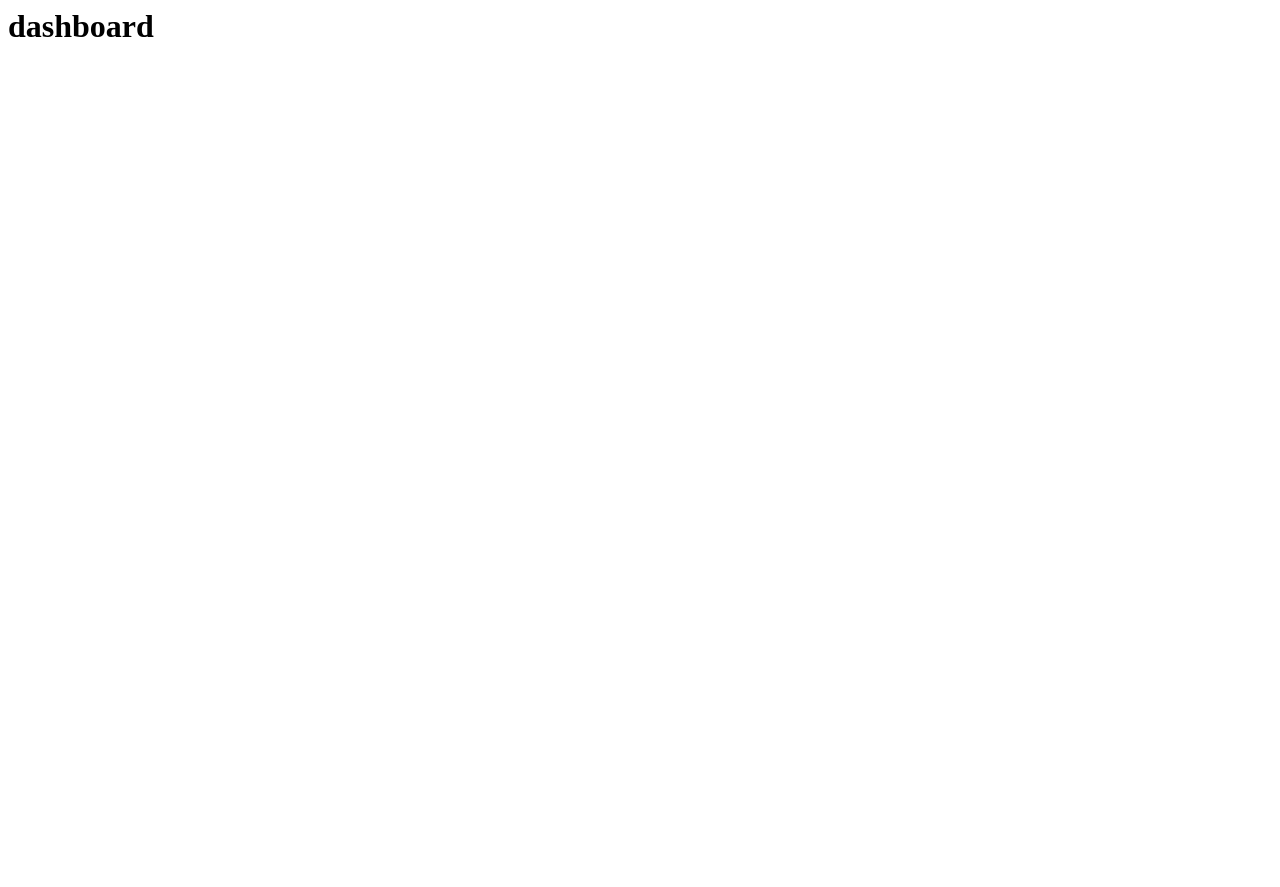
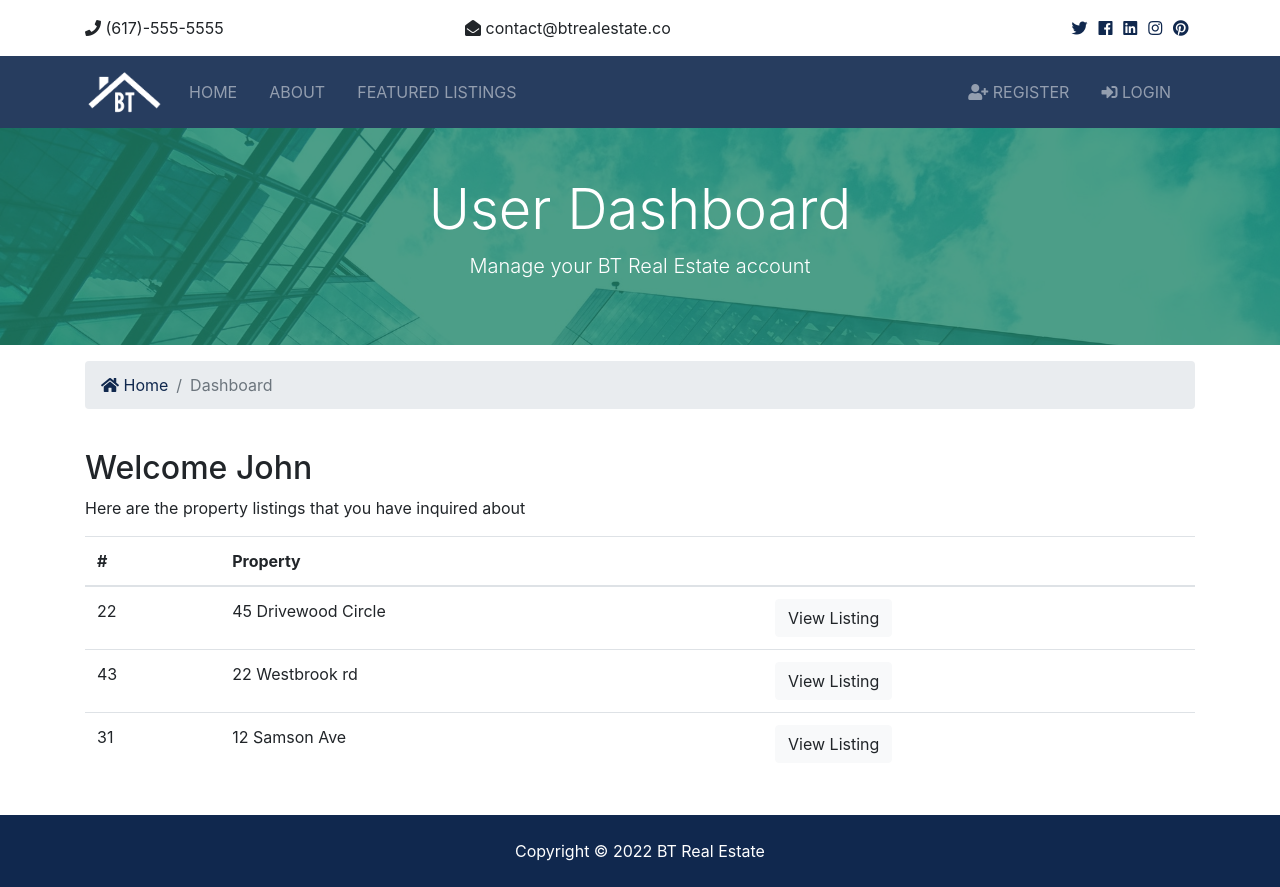
Before and after one commit to coffmanjrp/django-bt-real-estate, a Django app: page /accounts/dashboard in a window 1280 px wide. Before the commit the page is almost empty. Before the commit the page ends 37 px from the top, so only its background shows below. Run offline with Django 4.2, Linux system fonts and the light colour scheme; some libraries are stand-ins or nearby versions.

Commit message:
Logout and navbar auth links

```diff
--- a/accounts/views.py
+++ b/accounts/views.py
@@ -59,7 +59,10 @@ def login(request):
 
 
 def logout(request):
-    return redirect('index.html')
+    if request.method == 'POST':
+        auth.logout(request)
+        messages.success(request, 'You are now logged out')
+        return redirect('index')
 
 
 def dashboard(request):
--- a/templates/accounts/dashboard.html
+++ b/templates/accounts/dashboard.html
@@ -1 +1,73 @@
-<h1>dashboard</h1>
+{% extends 'base.html' %} {% block content %}
+
+<section id="showcase-inner" class="py-5 text-white">
+  <div class="container">
+    <div class="row text-center">
+      <div class="col-md-12">
+        <h1 class="display-4">User Dashboard</h1>
+        <p class="lead">Manage your BT Real Estate account</p>
+      </div>
+    </div>
+  </div>
+</section>
+
+<!-- Breadcrumb -->
+<section id="bc" class="mt-3">
+  <div class="container">
+    <nav aria-label="breadcrumb">
+      <ol class="breadcrumb">
+        <li class="breadcrumb-item">
+          <a href="{% url 'index' %}"> <i class="fas fa-home"></i> Home</a>
+        </li>
+        <li class="breadcrumb-item active">Dashboard</li>
+      </ol>
+    </nav>
+  </div>
+</section>
+
+<!-- Alerts -->
+{% include 'partials/_alerts.html' %}
+
+<section id="dashboard" class="py-4">
+  <div class="container">
+    <div class="row">
+      <div class="col-md-12">
+        <h2>Welcome John</h2>
+        <p>Here are the property listings that you have inquired about</p>
+        <table class="table">
+          <thead>
+            <tr>
+              <th scope="col">#</th>
+              <th scope="col">Property</th>
+              <th></th>
+            </tr>
+          </thead>
+          <tbody>
+            <tr>
+              <td>22</td>
+              <td>45 Drivewood Circle</td>
+              <td>
+                <a class="btn btn-light" href="#">View Listing</a>
+              </td>
+            </tr>
+            <tr>
+              <td>43</td>
+              <td>22 Westbrook rd</td>
+              <td>
+                <a class="btn btn-light" href="#">View Listing</a>
+              </td>
+            </tr>
+            <tr>
+              <td>31</td>
+              <td>12 Samson Ave</td>
+              <td>
+                <a class="btn btn-light" href="#">View Listing</a>
+              </td>
+            </tr>
+          </tbody>
+        </table>
+      </div>
+    </div>
+  </div>
+</section>
+{% endblock %}
--- a/templates/pages/index.html
+++ b/templates/pages/index.html
@@ -81,6 +81,7 @@
   </div>
 </section>
 
+<br />
 <!-- Alerts -->
 {% include 'partials/_alerts.html' %}
 
--- a/templates/partials/_navbar.html
+++ b/templates/partials/_navbar.html
@@ -45,6 +45,25 @@
       </ul>
 
       <ul class="navbar-nav ml-auto">
+        {% if user.is_authenticated %}
+        <li
+          {% if 'dashboard' in request.path %}
+          class="nav-item mr-3 active"
+          {% else %}
+          class="nav-item mr-3"
+          {% endif %}
+        >
+          <a class="nav-link" href="{% url 'dashboard' %}">Wellcome {{ user.username }} (Dashboard)</a>
+        </li>
+        <li class="nav-item mr-3">
+          <a class="nav-link" href="javascript:{document.getElementById('logout').submit()}">
+            <i class="fas fa-sign-out-alt"></i> Logout</a>
+          <form id="logout" action="{% url 'logout' %}" method="POST">
+            {% csrf_token %}
+            <input type="hidden">
+          </form>
+        </li>
+        {% else %}
         <li
           {% if 'register' in request.path %}
           class="nav-item mr-3 active"
@@ -69,6 +88,7 @@
             Login</a
           >
         </li>
+        {% endif %}
       </ul>
     </div>
   </div>
```
